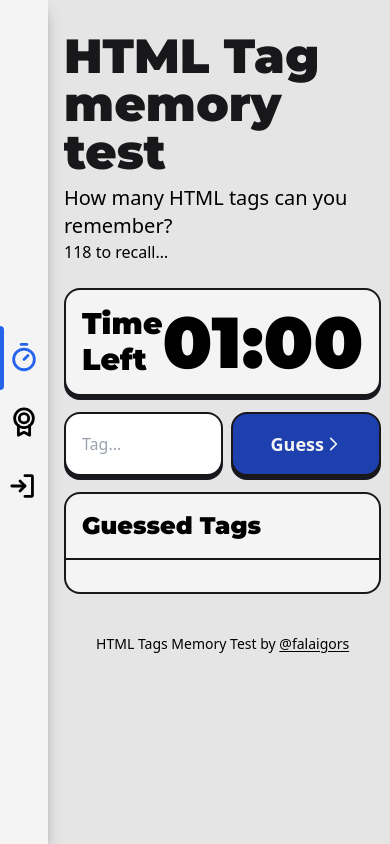
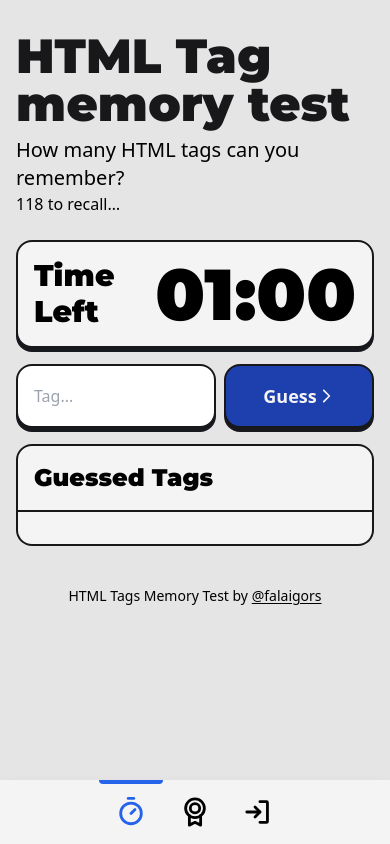
Before and after one commit to falaigor/tag-memory-test, a React (Vite) app: page / in a window 390 px wide. Built offline with nearby package versions, Linux system fonts and the light colour scheme.

Commit message:
style: responsive viewpage component

```diff
--- a/src/components/Footer/Footer.tsx
+++ b/src/components/Footer/Footer.tsx
@@ -1,6 +1,6 @@
 export function Footer() {
   return (
-    <div data-testid="footer" className="relative py-4">
+    <div data-testid="footer" className="relative py-4 mb-16">
       <footer className="flex items-center justify-center">
         <h2 className="text-sm py-2">
           HTML Tags Memory Test by{" "}
--- a/src/components/ViewPage/ViewPage.tsx
+++ b/src/components/ViewPage/ViewPage.tsx
@@ -19,15 +19,15 @@ export function ViewPage({ children }: ViewPageProps) {
       data-testid="view-page"
       className="flex w-full overflow-x-hidden overflow-y-hidden"
     >
-      <aside className="w-12 md:w-16 h-screen relative md:fixed flex items-center shadow-lg shadow-zinc-400 bg-zinc-100">
+      <aside className="w-screen sm:w-16 sm:h-screen bottom-0 sm:left-0 z-40 fixed flex items-center shadow-lg shadow-zinc-400 bg-zinc-100">
         <nav>
-          <ul>
+          <ul className="w-screen sm:w-16 flex sm:flex-col justify-center item-center">
             <Tooltip tooltipMessage="Home">
               <Link data-testid="home-link" to="/">
                 <li
                   className={`${
                     pathname === "/" && "active-nav"
-                  } flex w-12 md:w-16 justify-center relative items-center text-3xl p-2 h-16`}
+                  } flex w-16 justify-center relative items-center text-3xl p-2 h-16`}
                 >
                   <Timer weight="bold" />
                 </li>
@@ -39,7 +39,7 @@ export function ViewPage({ children }: ViewPageProps) {
                 <li
                   className={`${
                     pathname === "/ranking" && "active-nav"
-                  } flex w-12 md:w-16 justify-center relative items-center text-3xl p-2 h-16`}
+                  } flex w-16 justify-center relative items-center text-3xl p-2 h-16`}
                 >
                   <Medal weight="bold" />
                 </li>
@@ -49,7 +49,7 @@ export function ViewPage({ children }: ViewPageProps) {
             {isUserLogger ? (
               <Tooltip tooltipMessage="Logout">
                 <Link data-testid="logout-link" to="" onClick={signOut}>
-                  <li className="flex w-12 md:w-16 justify-center relative items-center text-3xl p-2 h-16">
+                  <li className="flex w-16 justify-center relative items-center text-3xl p-2 h-16">
                     <SignOut weight="bold" />
                   </li>
                 </Link>
@@ -57,7 +57,7 @@ export function ViewPage({ children }: ViewPageProps) {
             ) : (
               <Tooltip tooltipMessage="Login">
                 <Link data-testid="login-link" to="/login">
-                  <li className="flex w-12 md:w-16 justify-center relative items-center text-3xl p-2 h-16">
+                  <li className="flex w-16 justify-center relative items-center text-3xl p-2 h-16">
                     <SignIn weight="bold" />
                   </li>
                 </Link>
--- a/src/styles/global.css
+++ b/src/styles/global.css
@@ -9,7 +9,19 @@ body {
 }
 
 .active-nav {
-  @apply text-blue-600 before:content-[''] before:w-1 md:before:w-2 before:h-16 before:bg-blue-600 before:absolute before:top-0 before:left-0 before:rounded-r-lg;
+  @apply text-blue-600
+  before:content-['']
+  before:h-1
+  sm:before:h-16
+  sm:before:w-2
+  before:w-16
+  before:bg-blue-600
+  before:absolute
+  before:top-0
+  before:left-0
+  before:rounded-b-lg
+  sm:before:rounded-b-none
+  sm:before:rounded-r-lg;
 }
 
 @layer components {
@@ -17,3 +29,6 @@ body {
     font-family: "Montserrat", sans-serif;
   }
 }
+.te {
+  @apply text-blue-600 before:content-['']  sm:before:w-2  before:bg-blue-600 before:absolute before:top-0 before:left-0;
+}
```
